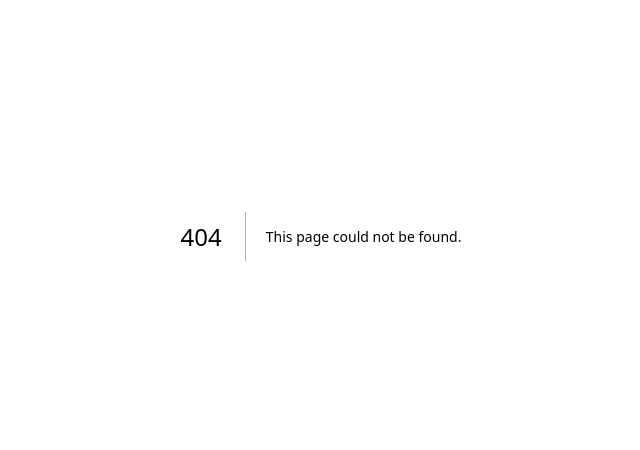
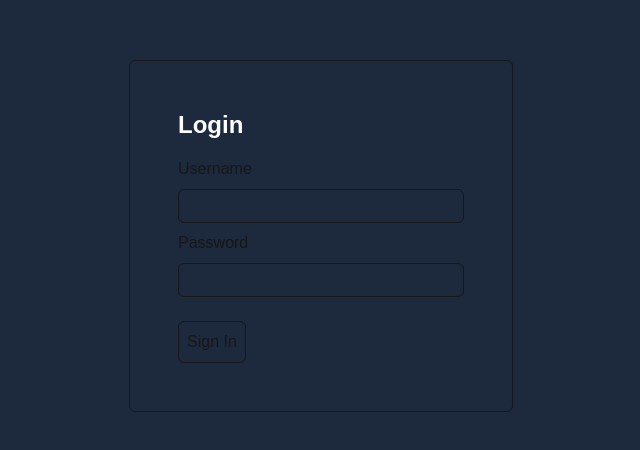
Before and after one commit to joshuajeong1/yesim_app, a Next.js app in the folder frontend/: page /login in a window 1280 px wide. Before the commit this address had no page. Shown: the part 164-614 px from the top of the page, without its empty margins (319-959 px from the left). Built offline with nearby package versions, Linux system fonts and the light colour scheme.

Commit message:
[Fullstack] implementation: JWT login and authentication to protect dashboard and payperiod pages

```diff
--- a/frontend/next.config.ts
+++ b/frontend/next.config.ts
@@ -4,4 +4,5 @@ const nextConfig: NextConfig = {
 
 };
 
+
 export default nextConfig;
--- a/frontend/package.json
+++ b/frontend/package.json
@@ -10,6 +10,7 @@
   },
   "dependencies": {
     "date-fns": "^4.1.0",
+    "dotenv": "^17.0.1",
     "js-cookie": "^3.0.5",
     "jsonwebtoken": "^9.0.2",
     "next": "15.3.4",
@@ -20,6 +21,8 @@
   "devDependencies": {
     "@eslint/eslintrc": "^3",
     "@tailwindcss/postcss": "^4",
+    "@types/js-cookie": "^3.0.6",
+    "@types/jsonwebtoken": "^9.0.10",
     "@types/node": "^20",
     "@types/react": "^19",
     "@types/react-dom": "^19",
--- a/frontend/src/app/dashboard/page.tsx
+++ b/frontend/src/app/dashboard/page.tsx
@@ -64,8 +64,10 @@ export default function Dashboard() {
     };
     return (
         <div className="bg-slate-800 w-screen min-h-screen">
-            <div className="absolute top-8 left-8">
+            <div className="absolute top-8 left-8 flex gap-x-4">
                 <a href="/payperiod" target="_blank" rel="noopener noreferrer" className="p-4 border rounded-md">Pay Periods</a>
+                <a href="/schedule" target="_blank" rel="noopener noreferrer" className="p-4 border rounded-md">Schedule</a>
+
             </div>
             <div className="flex flex-col items-center p-8">
                 <h2 className="font-bold text-3xl">
--- /dev/null
+++ b/frontend/src/app/login/page.tsx
@@ -0,0 +1,70 @@
+"use client"
+import Cookies from "js-cookie";
+import { useRouter } from 'next/navigation';
+import { useState } from 'react'
+
+async function login(username: string, password : string) {
+  const res = await fetch("http://localhost:8080/api/auth/login", {
+    method: "POST",
+    headers: { "Content-Type": "application/json" },
+    body: JSON.stringify({ username, password }),
+  });
+
+  if (!res.ok) throw new Error("Invalid credentials");
+
+  const { token } = await res.json();
+  Cookies.set("token", token, { expires: 7 });
+}
+
+export default function Login() {
+    const router = useRouter();
+    const [ username, setUsername ] = useState("");
+    const [ password, setPassword ] = useState("");
+    const [ errorMessage, setErrorMessage ] = useState("");
+
+    const handleSubmit = async (e: React.FormEvent) => {
+        e.preventDefault();
+        setErrorMessage("");
+
+        try {
+            await login(username, password);
+            router.push("/dashboard")
+        }
+        catch (error : any) {
+            setErrorMessage(error.message);
+        }
+    };
+
+    return (
+        <div className="flex flex-col items-center justify-center min-h-screen bg-slate-800">
+            <div className="border rounded-md p-12 w-[30%]">
+                <h1 className="text-white text-2xl font-bold mb-4">Login</h1>
+                <form onSubmit={handleSubmit}>
+                    <label>Username</label>
+                    <input
+                        className="w-full border rounded-md p-1 my-2"
+                        type="text"
+                        value={username}
+                        onChange={(e) => setUsername(e.target.value)}
+                        required
+                    />
+                    <label>Password</label>
+                    <input
+                        className="w-full border rounded-md p-1 my-2"
+                        type="password"
+                        value={password}
+                        onChange={(e) => setPassword(e.target.value)}
+                        required
+                    />
+                    <button
+                        type="submit"
+                        className="border rounded-md p-2 mt-4"
+                    >
+                        Sign In
+                    </button>
+                </form>
+                {errorMessage && <p className="text-red-400 mt-4">{errorMessage}</p>}
+            </div>
+        </div>
+    )
+}
--- /dev/null
+++ b/frontend/src/middleware.ts
@@ -0,0 +1,36 @@
+import { NextResponse } from "next/server";
+import type { NextRequest } from "next/server";
+
+
+export async function middleware(req: NextRequest) {
+    const url = req.nextUrl.clone();
+    if(url.pathname.startsWith("/dashboard") || url.pathname.startsWith("/payperiod")) {
+        const token = req.cookies.get("token")?.value;
+
+        if(!token) {
+            url.pathname = "/login";
+            return NextResponse.redirect(url);
+        }
+
+        try {
+            const resp = await fetch("http://localhost:8080/api/auth/verify", {
+                method: "POST",
+                headers: {
+                    "Content-Type": "application/json",
+                },
+                body: JSON.stringify({token}),
+            })
+            if(!resp.ok) {
+                throw new Error("Invalid token");
+            }
+            const data = await resp.json();
+            if(!data.isAdmin) {
+                return NextResponse.redirect(new URL("/login", req.url));
+            }
+            return NextResponse.next();
+        }
+        catch (error) {
+            return NextResponse.redirect(new URL("/login", req.url));
+        }
+    }
+}
```
Also changed, not shown: 2 other files (tests, documents, lock files or other folders).
